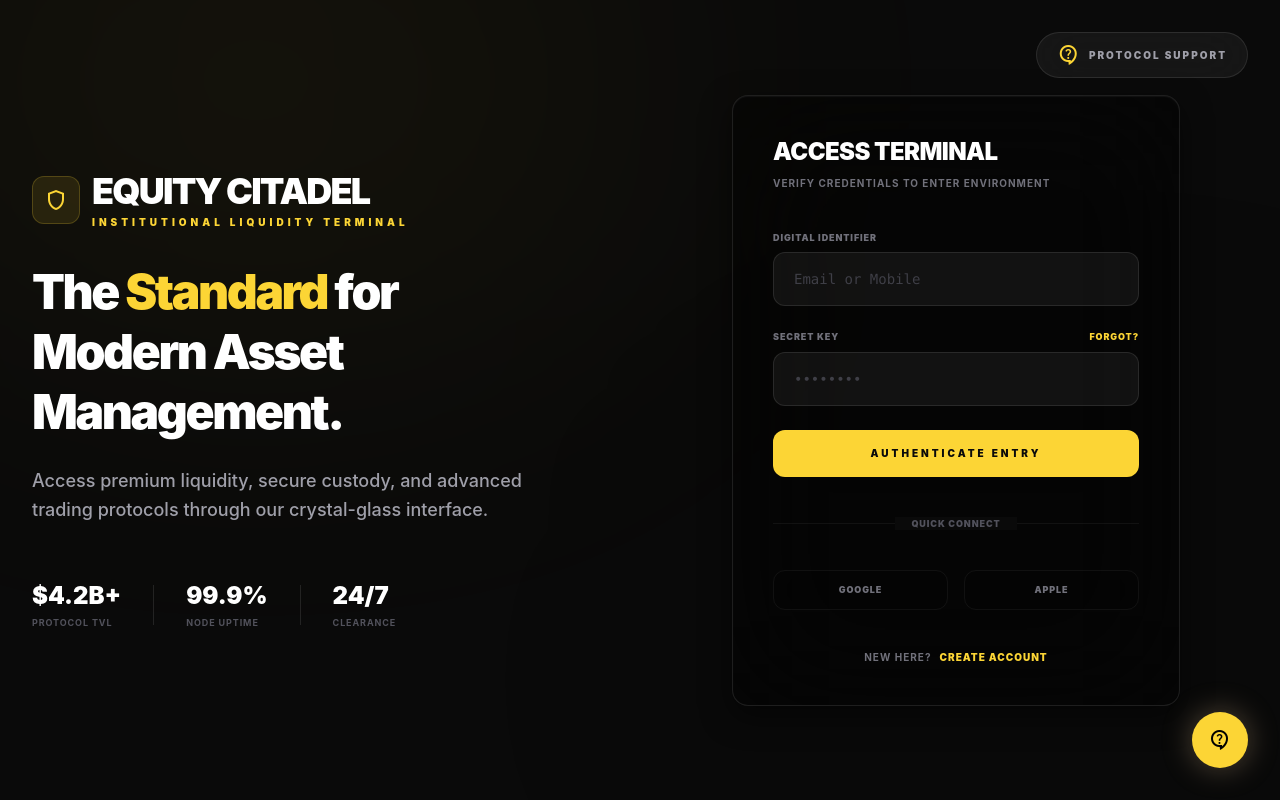
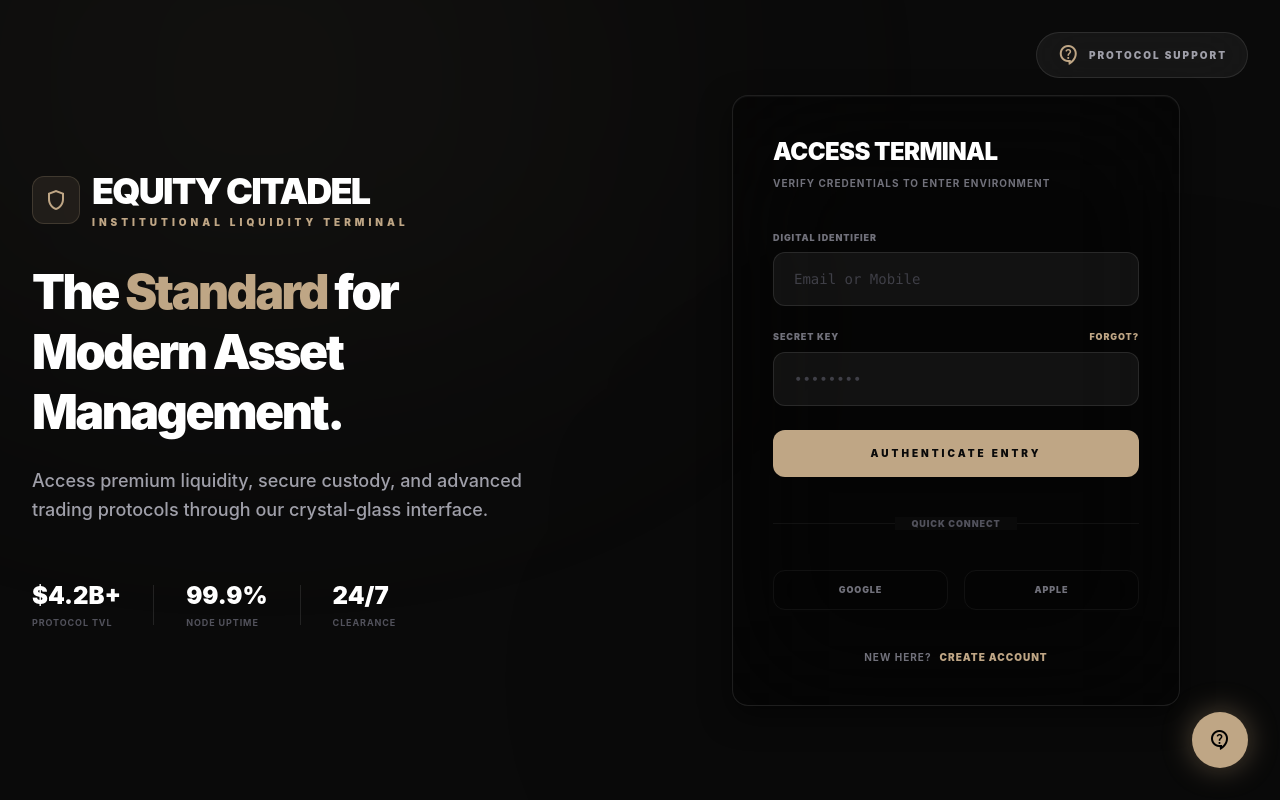
Before and after one commit to peterokonkwo193-web/peterx-platform, a React (Vite) app: page /login in a window 1280 px wide. Built offline with nearby package versions, Linux system fonts and the light colour scheme; no server answers.

Commit message:
style: apply tan color theme and remove spot/futures trading navigation

```diff
--- a/src/components/layout/Sidebar.jsx
+++ b/src/components/layout/Sidebar.jsx
@@ -25,8 +25,6 @@ const Sidebar = () => {
       items: [
         { name: 'Terminal', path: '/trade', icon: 'terminal' },
         { name: 'Markets', path: '/markets', icon: 'monitoring' },
-        { name: 'Spot Trading', path: '/trade?type=spot', icon: 'swap_horiz' },
-        { name: 'Futures', path: '/trade?type=futures', icon: 'trending_up' },
       ]
     },
     {
--- a/src/index.css
+++ b/src/index.css
@@ -1,7 +1,7 @@
 @import "tailwindcss";
 
 @theme {
-  --color-primary: #fcd535;
+  --color-primary: #BFA685;
   --color-on-primary: #0a0a0a;
   --color-secondary: #000000;
   --color-on-secondary: #ffffff;
@@ -18,8 +18,8 @@
   :root {
     --background: 0 0% 4%;
     --foreground: 0 0% 98%;
-    --primary: 47 97% 60%;
-    --citadel-gold: #fcd535;
+    --primary: 35 31% 63%;
+    --citadel-gold: #BFA685;
   }
 
   html, body {
--- a/src/pages/Home.jsx
+++ b/src/pages/Home.jsx
@@ -188,7 +188,7 @@ const Home = () => {
                      number="03" title="Fund" desc="Deposit assets instantly via our secure gateway." icon="account_balance_wallet"
                   />
                   <StepCard
-                     number="04" title="Trade" desc="Start trading with precision and grow your funds." icon="terminal"
+                     number="04" title="Invest" desc="Start investing with precision and grow your funds." icon="monitoring"
                   />
               </div>
            </div>
@@ -214,7 +214,7 @@ const Home = () => {
                  </div>
 
                  <div className="space-y-10">
-                     <BenefitItem icon="trending_up" title="Fast Trading" desc="Trade at high speed with our advanced trading engine." />
+                     <BenefitItem icon="monitoring" title="Yield Optimization" desc="Invest with our advanced portfolio management engine." />
                      <BenefitItem icon="token" title="Passive Income" desc="Earn up to 15.4% APR on your assets through staking." />
                      <BenefitItem icon="hub" title="Easy Transfers" desc="Move funds across global networks instantly with zero risk." />
                   </div>
```
